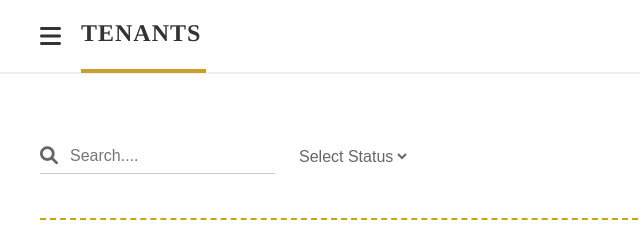
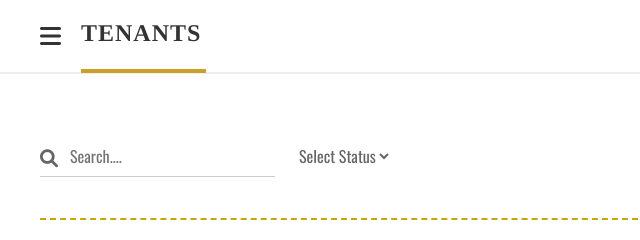
Before and after one commit to SUTTH1NUN/CSS233-web_project-Dorm, a plain HTML site: page frontend/pages/admin/tenant.html in a window 1280 px wide. Shown: the top 240 px of the page, 0-640 px from the left. Drawn offline with nearby package versions, Linux system fonts and the light colour scheme.

Commit message:
updatev2

```diff
--- a/frontend/css/admin-css/style-tenant.css
+++ b/frontend/css/admin-css/style-tenant.css
@@ -82,6 +82,8 @@ h1::after {
 }
 
 #search-tenant {
+    font-family: 'Oswald', sans-serif;
+    font-size: 300;
     border: none;
     border-bottom: 1px solid #ccc;
     padding: 8px 5px 8px 30px;
@@ -92,6 +94,8 @@ h1::after {
 }
 
 #filter-status {
+    font-family: 'Oswald', sans-serif;
+    font-size: 300;
     border: none;
     color: var(--text-grey);
     font-size: 16px;
```
